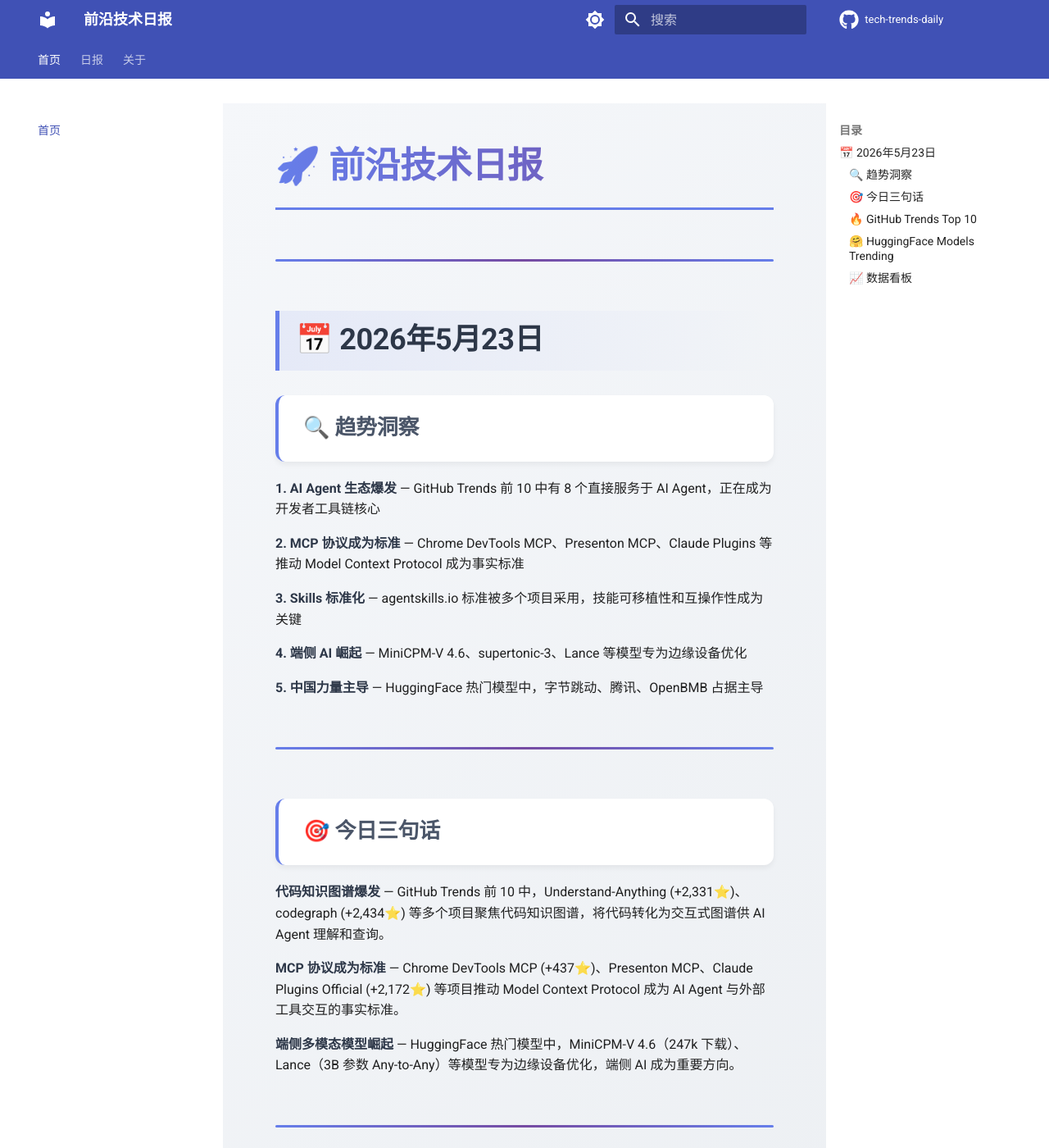
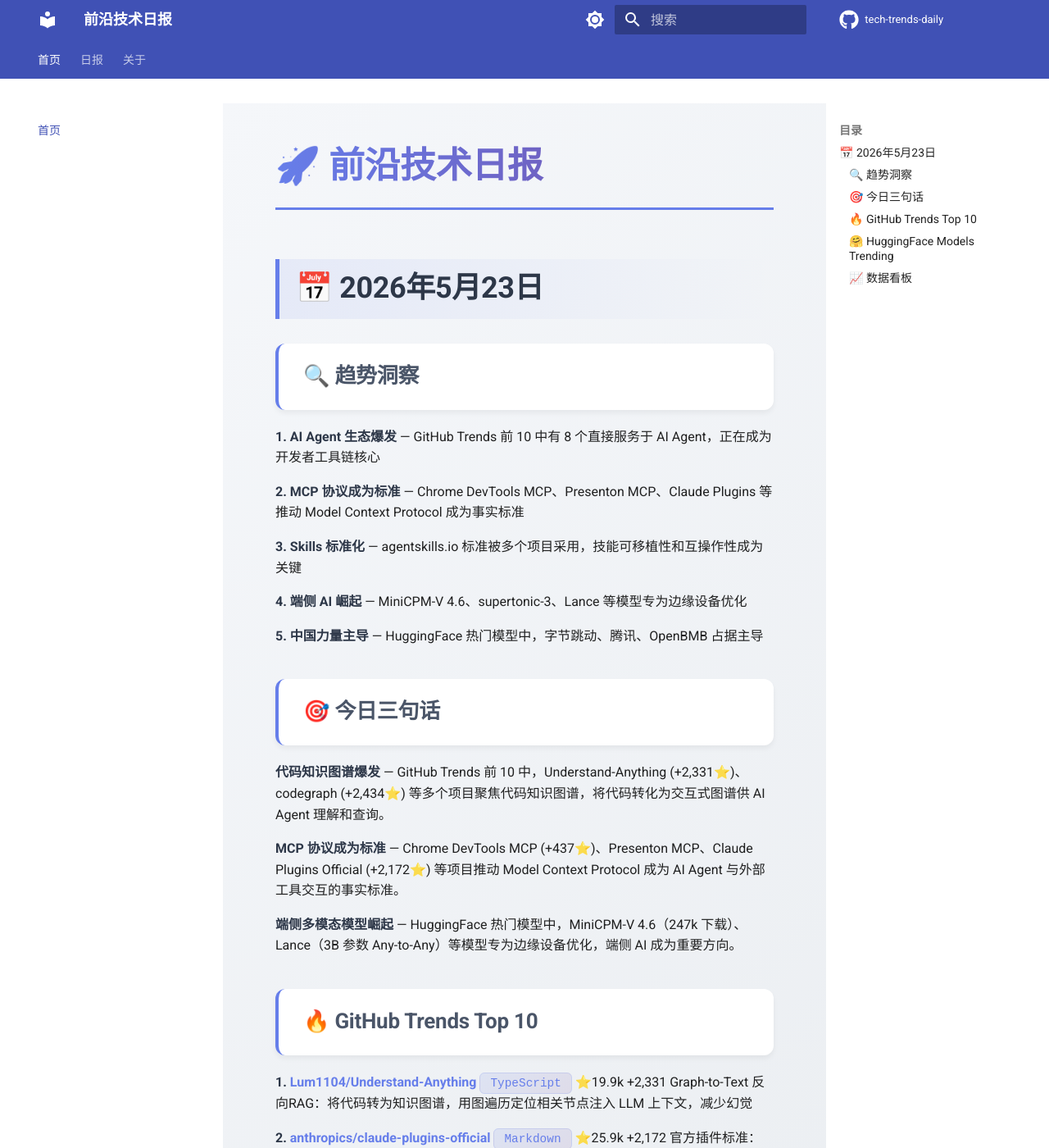
Before and after one commit to Tingelam/tech-trends-daily, an MkDocs documentation site: the page built from docs/index.md, in a window 1280 px wide and 1400 px high. Shown: the whole window at 82% size. Built offline with MkDocs 1.6.1 and Material for MkDocs 9.7.7, drawn with Linux system fonts in a browser that asks for light colours; comment, search, counter and statistics services are not loaded.

Commit message:
refactor: 优化整体页面布局，移除多余横杠，提升美观度
- 首页：移除多余横杠，趋势洞察置顶，聚合来源说明置底
- 日报页：移除章节间横杠，内容更紧凑
- CSS：优化渐变色、卡片样式、动画效果

```diff
--- a/docs/index.md
+++ b/docs/index.md
@@ -3,8 +3,6 @@
 ---
 
 # 🚀 前沿技术日报
-
----
 
 ## 📅 2026年5月23日
 
@@ -20,8 +18,6 @@
 
 **5. 中国力量主导** — HuggingFace 热门模型中，字节跳动、腾讯、OpenBMB 占据主导
 
----
-
 ### 🎯 今日三句话
 
 **代码知识图谱爆发** — GitHub Trends 前 10 中，Understand-Anything (+2,331⭐)、codegraph (+2,434⭐) 等多个项目聚焦代码知识图谱，将代码转化为交互式图谱供 AI Agent 理解和查询。
@@ -29,8 +25,6 @@
 **MCP 协议成为标准** — Chrome DevTools MCP (+437⭐)、Presenton MCP、Claude Plugins Official (+2,172⭐) 等项目推动 Model Context Protocol 成为 AI Agent 与外部工具交互的事实标准。
 
 **端侧多模态模型崛起** — HuggingFace 热门模型中，MiniCPM-V 4.6（247k 下载）、Lance（3B 参数 Any-to-Any）等模型专为边缘设备优化，端侧 AI 成为重要方向。
-
----
 
 ### 🔥 GitHub Trends Top 10
 
@@ -64,8 +58,6 @@
 **10. [presenton/presenton](https://github.com/presenton/presenton)** `TypeScript/Python` ⭐6.1k +302
 开源 AI 演示文稿生成器：支持多模型提供商、MCP 服务器内置、Docker 一键部署
 
----
-
 ### 🤗 HuggingFace Models Trending
 
 **1. [bytedance-research/Lance](https://huggingface.co/bytedance-research/Lance)** ⭐673
@@ -83,8 +75,6 @@
 **5. [openbmb/MiniCPM-V 4.6](https://huggingface.co/openbmb/MiniCPM-V-4.6)** ⭐910
 最轻量多模态模型：SigLIP2-400M + Qwen3.5-0.8B，视觉编码计算量减少 50%，可手机运行
 
----
-
 ### 📈 数据看板
 
 | 指标 | 数值 |
@@ -96,16 +86,9 @@
 
 ---
 
-**数据来源：** [GitHub Trending](https://github.com/trending) · [HuggingFace Models](https://huggingface.co/models?sort=trending)
-
-**更新时间：** 2026-05-23 10:30 UTC+8
-
----
+**数据来源：** [GitHub Trending](https://github.com/trending) · [HuggingFace Models](https://huggingface.co/models?sort=trending) · **更新时间：** 2026-05-23 10:30 UTC+8
 
 [→ 查看完整日报](daily/2026/05/2026-05-23.md)
 
----
-
 <sub>每日自动聚合 GitHub Trending · HuggingFace · Hacker News · arXiv · Product Hunt · 各大博客</sub>
-
 <sub>[GitHub 仓库](https://github.com/Tingelam/tech-trends-daily) · [问题反馈](https://github.com/Tingelam/tech-trends-daily/issues)</sub>
--- a/docs/stylesheets/extra.css
+++ b/docs/stylesheets/extra.css
@@ -2,12 +2,10 @@
 
 /* ==================== 全局样式 ==================== */
 
-/* 主色调渐变背景 */
 .md-content {
     background: linear-gradient(135deg, #f5f7fa 0%, #e4e8ec 100%);
 }
 
-/* 内容区域 */
 .md-content__inner {
     padding: 2rem;
 }
@@ -66,7 +64,6 @@
 
 /* ==================== 引用块样式 ==================== */
 
-/* 摘要引用块 */
 .md-content blockquote {
     background: linear-gradient(135deg, #667eea 0%, #764ba2 100%);
     color: white;
@@ -89,7 +86,6 @@
 
 /* ==================== 列表样式 ==================== */
 
-/* 无序列表 */
 .md-content ul {
     list-style: none;
     padding-left: 0;
@@ -112,7 +108,6 @@
     font-size: 1.2rem;
 }
 
-/* 嵌套列表 */
 .md-content ul ul {
     margin-left: 1.5rem;
     margin-top: 0.5rem;
@@ -125,7 +120,6 @@
 
 /* ==================== 代码样式 ==================== */
 
-/* 行内代码 */
 .md-content code {
     background: linear-gradient(135deg, #667eea20, #764ba220);
     color: #667eea;
@@ -136,7 +130,6 @@
     border: 1px solid #667eea30;
 }
 
-/* 代码块 */
 .md-content pre {
     background: #1a1a2e;
     color: #e6e6e6;
@@ -179,13 +172,11 @@
 
 /* ==================== 强调文本样式 ==================== */
 
-/* 粗体 */
 .md-content strong {
     color: #2d3748;
     font-weight: 600;
 }
 
-/* 斜体 */
 .md-content em {
     color: #667eea;
     font-style: italic;
@@ -193,7 +184,6 @@
 
 /* ==================== 特殊卡片样式 ==================== */
 
-/* GitHub 项目卡片增强 */
 .md-content h3:has(a[href*="github.com"]) {
     background: linear-gradient(135deg, #f6f8fa 0%, #ffffff 100%);
     border-left: 4px solid #24292e;
@@ -203,7 +193,6 @@
     border-left-color: #667eea;
 }
 
-/* HuggingFace 模型卡片增强 */
 .md-content h3:has(a[href*="huggingface.co"]) {
     background: linear-gradient(135deg, #fff9f0 0%, #ffffff 100%);
     border-left: 4px solid #ff9d00;
@@ -251,17 +240,6 @@
     animation: fadeIn 0.5s ease-out forwards;
 }
 
-.md-content h3:nth-child(1) { animation-delay: 0.1s; }
-.md-content h3:nth-child(2) { animation-delay: 0.15s; }
-.md-content h3:nth-child(3) { animation-delay: 0.2s; }
-.md-content h3:nth-child(4) { animation-delay: 0.25s; }
-.md-content h3:nth-child(5) { animation-delay: 0.3s; }
-.md-content h3:nth-child(6) { animation-delay: 0.35s; }
-.md-content h3:nth-child(7) { animation-delay: 0.4s; }
-.md-content h3:nth-child(8) { animation-delay: 0.45s; }
-.md-content h3:nth-child(9) { animation-delay: 0.5s; }
-.md-content h3:nth-child(10) { animation-delay: 0.55s; }
-
 /* ==================== 滚动条美化 ==================== */
 
 ::-webkit-scrollbar {
```
Also changed, not shown: docs/daily/2026/05/2026-05-23.md (+0 -32 lines).
